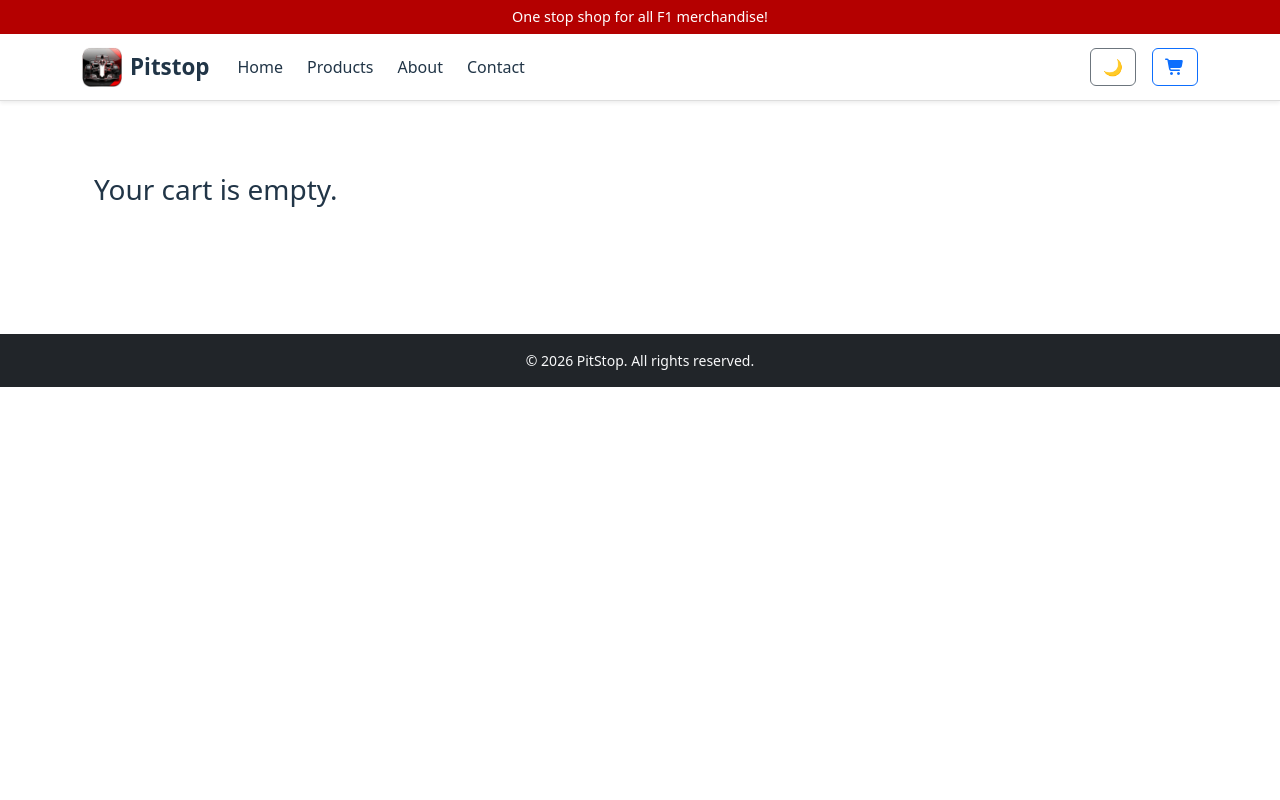
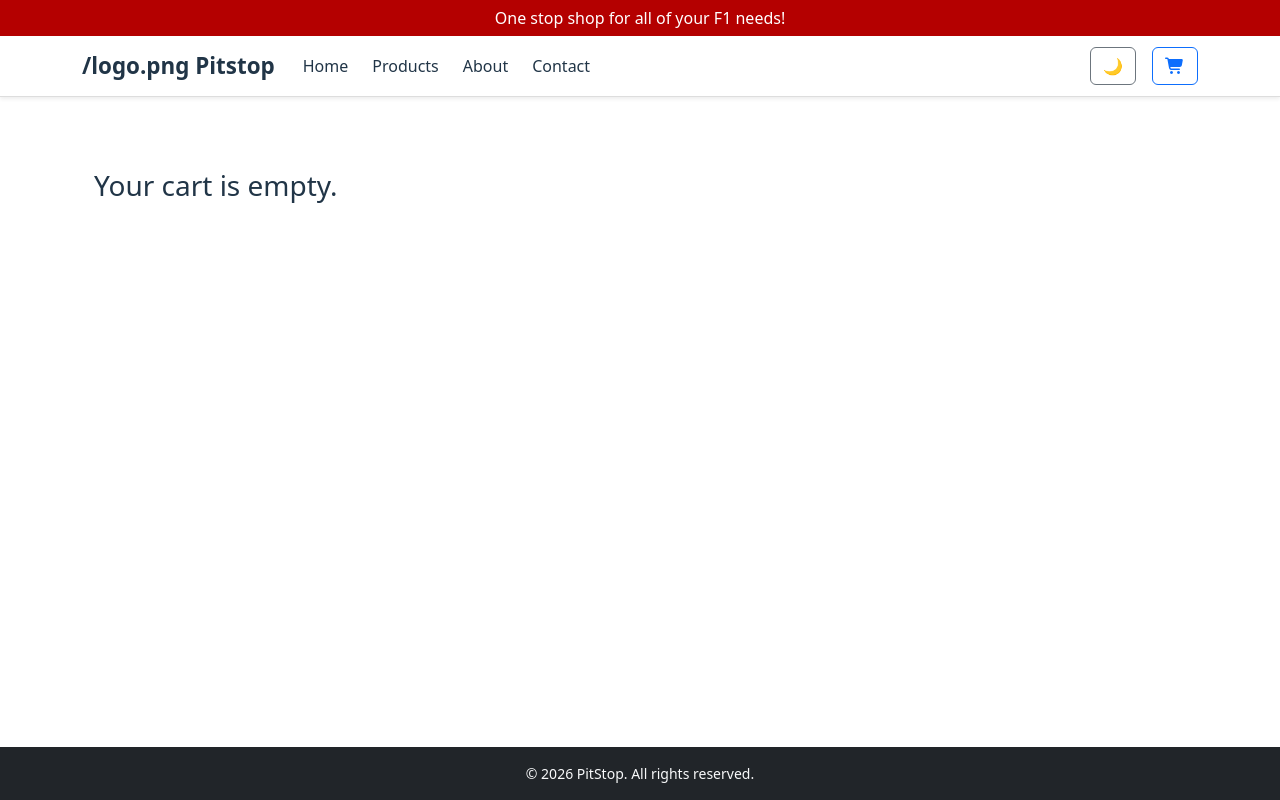
Before and after one commit to jlventura594-bot/react-ecommerce-frontend, a React (Vite) app: page /cart in a window 1280 px wide. Built offline with nearby package versions, Linux system fonts and the light colour scheme.

Commit message:
some fixes

```diff
--- a/src/components/Header.jsx
+++ b/src/components/Header.jsx
@@ -1,7 +1,7 @@
 export default function Header() {
   return (
     <div className="header-top text-center">
-      One stop shop for all F1 merchandise!
+      One stop shop for all of your F1 needs!
     </div>
   );
 }
--- a/src/components/Navbar.jsx
+++ b/src/components/Navbar.jsx
@@ -16,15 +16,13 @@ export default function Navbar() {
       }}
     >
       <div className="container">
-
         {/* LOGO + BRAND */}
         <Link
           className="navbar-brand d-flex align-items-center gap-2 fw-bold"
           to="/"
           style={{ color: "var(--text)" }}
         >
-          <img src="/logo.png" alt="Logo" className="img-fluid" style={{ height: "40px" }} />
-          Pitstop
+          /logo.png Pitstop
         </Link>
 
         {/* Mobile Toggle */}
@@ -43,7 +41,6 @@ export default function Navbar() {
         {/* Menu */}
         <div className="collapse navbar-collapse" id="mainNavbar">
           <ul className="navbar-nav me-auto mb-2 mb-lg-0">
-
             <li className="nav-item">
               <NavLink to="/" end className="nav-link">
                 Home
@@ -67,12 +64,10 @@ export default function Navbar() {
                 Contact
               </NavLink>
             </li>
-
           </ul>
 
           {/* Right Icons */}
           <div className="d-flex align-items-center gap-3">
-
             {/* Dark Mode */}
             <button className="btn btn-outline-secondary" onClick={toggleTheme}>
               {theme === "light" ? "🌙" : "☀"}
@@ -90,7 +85,6 @@ export default function Navbar() {
                 </span>
               )}
             </Link>
-
           </div>
         </div>
       </div>
--- a/src/context/CartContext.jsx
+++ b/src/context/CartContext.jsx
@@ -22,7 +22,7 @@ export function CartProvider({ children }) {
           price: product.price,
           image: product.image,
           qty: 1,
-          product, // keep the original for any extra fields
+          product, // original for any extra fields
         },
       ];
     });
--- a/src/index.css
+++ b/src/index.css
@@ -191,30 +191,15 @@ input::placeholder {
 
 /* Light mode header */
 .header-top {
-  background-color: #b40000; /* Ferrari red */
+  background-color: #b40000;
   color: white;
   padding: 6px 0;
-  font-size: 0.9rem;
 }
 
-/* Dark mode variant */
+/* Dark mode header */
 [data-theme="dark"] .header-top {
-  background-color: #660000; /* darker muted red */
-  color: #f2f2f2;
-}
-
-html, body {
-  height: 100%;
-}
-
-#root {
-  min-height: 100%;
-  display: flex;
-  flex-direction: column;
-}
-
-footer {
-  margin-top: auto;
+  background-color: #5a0000; /* darker muted red */
+  color: #e5e5e5;
 }
 
 /* Product Card Hover */
@@ -226,3 +211,17 @@ footer {
 .product-card img:hover {
   transform: scale(1.05);
 }
+
+html, body {
+  height: 100%;
+}
+
+#root {
+  display: flex;
+  min-height: 100%;
+  flex-direction: column;
+}
+
+main {
+  flex: 1;
+}
```
